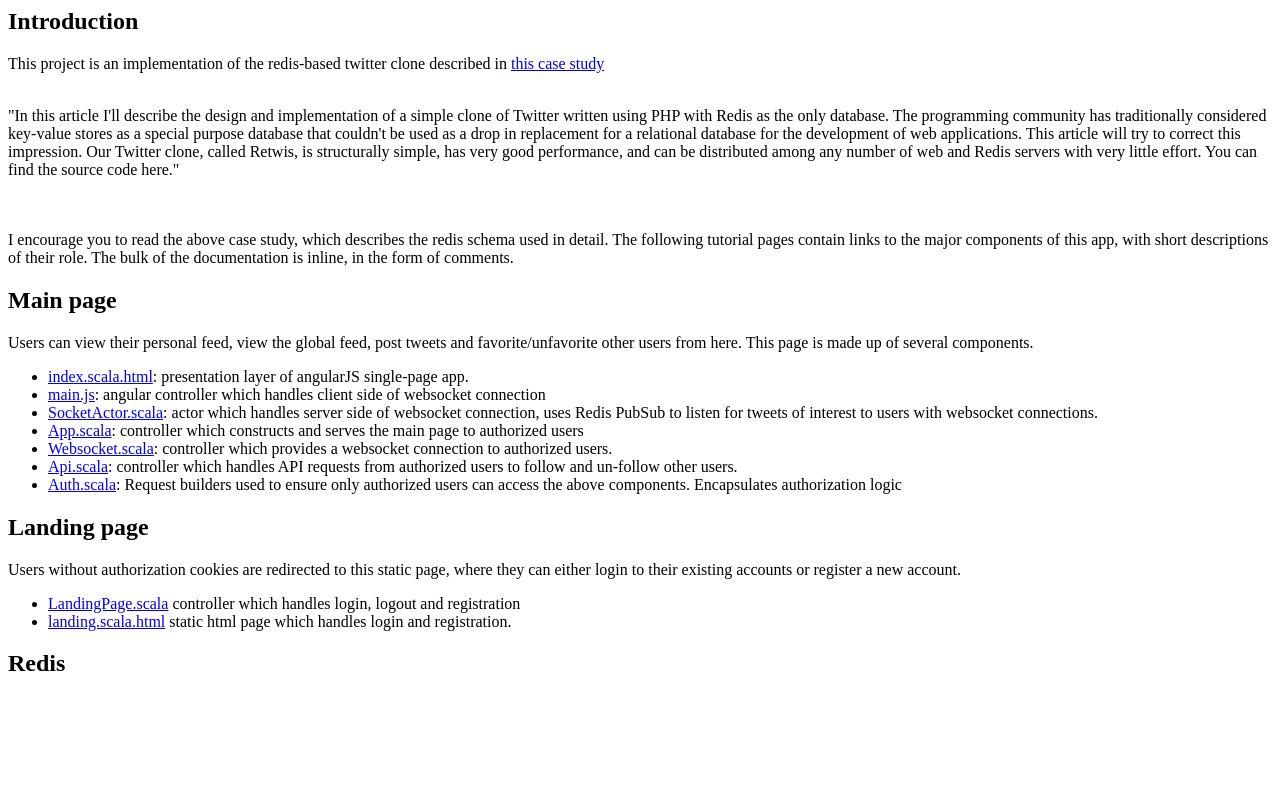
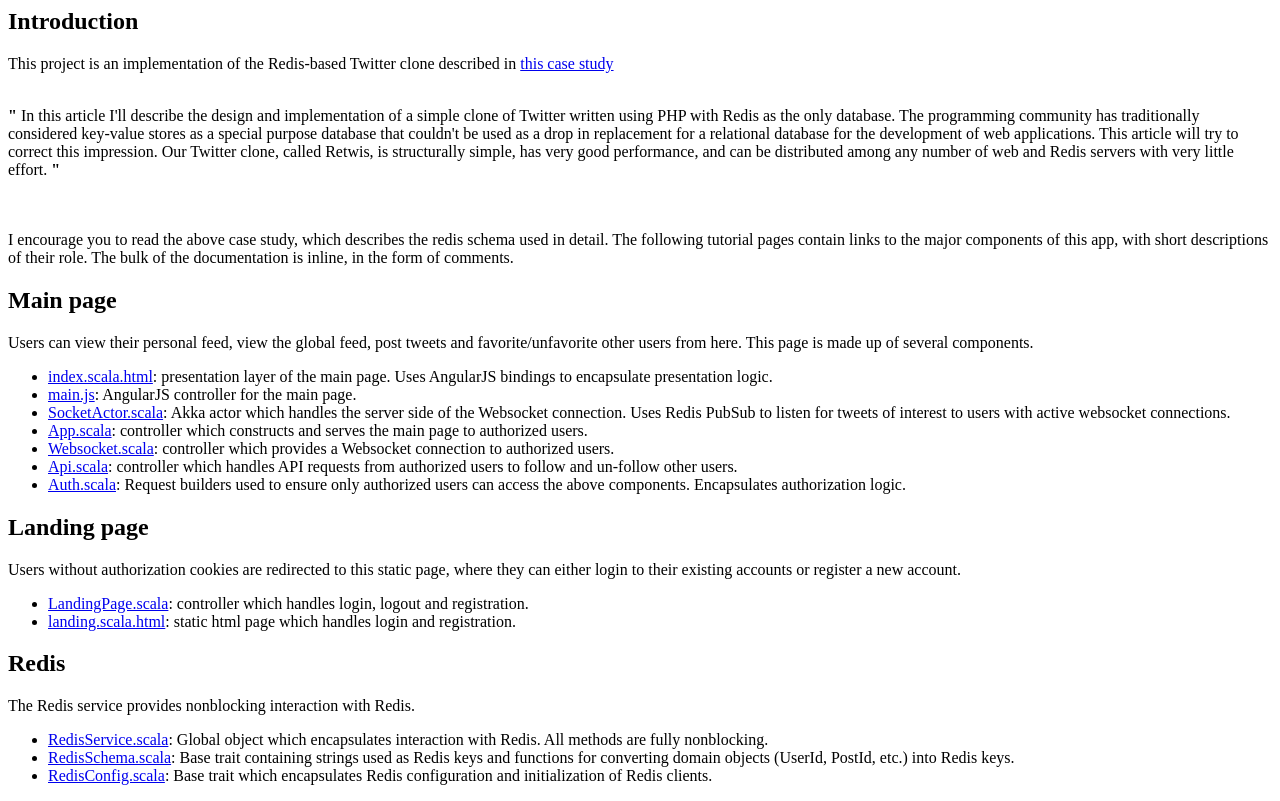
Before and after one commit to pkinsky/ClockworkSemaphore, a plain HTML site: page tutorial/index.html in a window 1280 px wide. Drawn offline with Linux system fonts and the light colour scheme.

Commit message:
Added full tutorial index.html
needs revision, but essentially ready

```diff
--- a/tutorial/index.html
+++ b/tutorial/index.html
@@ -1,19 +1,15 @@
-
-<!--
-todo: add initial page echoing app description, with list of pages to follow. Also link to redis case study
-
-todo: state that tutorial pages are starting points, bulk of documentation is inline in files linked from tutorial pages
--->
 
 <div>
 <h2>Introduction</h2>
 
-This project is an implementation of the redis-based twitter clone described in <a href="http://redis.io/topics/twitter-clone">this case study</a>
+This project is an implementation of the Redis-based Twitter clone described in <a href="http://redis.io/topics/twitter-clone">this case study</a>
 <br>
 <br>
 <p>
-"In this article I'll describe the design and implementation of a simple clone of Twitter written using PHP with Redis as the only database. The programming community has traditionally considered key-value stores as a special purpose database that couldn't be used as a drop in replacement for a relational database for the development of web applications. This article will try to correct this impression.
-Our Twitter clone, called Retwis, is structurally simple, has very good performance, and can be distributed among any number of web and Redis servers with very little effort. You can find the source code here."
+<b>"</b> In this article I'll describe the design and implementation of a simple clone of Twitter written using PHP with Redis as the only database.
+The programming community has traditionally considered key-value stores as a special purpose database that couldn't be used as a drop in replacement
+for a relational database for the development of web applications. This article will try to correct this impression.
+Our Twitter clone, called Retwis, is structurally simple, has very good performance, and can be distributed among any number of web and Redis servers with very little effort. <b>"</b>
 </p>
 <br>
 <br>
@@ -36,23 +32,24 @@ Users can view their personal feed, view the global feed, post tweets and favori
 <ul>
 <li>
 <a href="#code/app/views/app/index.scala.html" class="shortcut">index.scala.html</a>:
-    presentation layer of angularJS single-page app.
+    presentation layer of the main page. Uses AngularJS bindings to encapsulate presentation logic.
 </li>
 <li>
 <a href="#code/public/javascripts/main.js" class="shortcut">main.js</a>:
-    angular controller which handles client side of websocket connection
+    AngularJS controller for the main page.
 </li>
 <li>
 <a href="#code/app/actors/SocketActor.scala" class="shortcut">SocketActor.scala</a>:
-    actor which handles server side of websocket connection, uses Redis PubSub to listen for tweets of interest to users with websocket connections.
+    Akka actor which handles the server side of the Websocket connection.
+    Uses Redis PubSub to listen for tweets of interest to users with active websocket connections.
 </li>
 <li>
 <a href="#code/app/controllers/App.scala" class="shortcut">App.scala</a>:
-    controller which constructs and serves the main page to authorized users
+    controller which constructs and serves the main page to authorized users.
 </li>
 <li>
 <a href="#code/app/controllers/Websocket.scala" class="shortcut">Websocket.scala</a>:
-    controller which provides a websocket connection to authorized users.
+    controller which provides a Websocket connection to authorized users.
 </li>
 <li>
 <a href="#code/app/controllers/Api.scala" class="shortcut">Api.scala</a>:
@@ -60,7 +57,7 @@ Users can view their personal feed, view the global feed, post tweets and favori
 </li>
 <li>
 <a href="#code/app/controllers/Auth.scala" class="shortcut">Auth.scala</a>:
-    Request builders used to ensure only authorized users can access the above components. Encapsulates authorization logic
+    Request builders used to ensure only authorized users can access the above components. Encapsulates authorization logic.
 </li>
 </ul>
 </div>
@@ -73,11 +70,11 @@ Users without authorization cookies are redirected to this static page, where th
 <br>
 <ul>
 <li>
-<a href="#code/app/controllers/LandingPage.scala" class="shortcut">LandingPage.scala</a>
-    controller which handles login, logout and registration
+<a href="#code/app/controllers/LandingPage.scala" class="shortcut">LandingPage.scala</a>:
+    controller which handles login, logout and registration.
 </li>
 <li>
-<a href="#code/app/views/app/landing.scala.html" class="shortcut">landing.scala.html</a>
+<a href="#code/app/views/app/landing.scala.html" class="shortcut">landing.scala.html</a>:
     static html page which handles login and registration.
 </li>
 </ul>
@@ -91,19 +88,21 @@ Users without authorization cookies are redirected to this static page, where th
 Redis
 </h2>
 
-<!--
+The Redis service provides nonblocking interaction with Redis.
 
-QUICK overview as above of redis components, interactions with redis <- actually no, files should be commented enough that not needed
-
-files:
-redis schema
-redis config
-redisService
-
-
-GOAL: comment/make self-evident code such that an overview of what file handles what is sufficient. scaladoc all non-trivial methods (or just all methods)
-      this is a template/tutorial, excessive comments are no sin
--->
-
+<ul>
+    <li>
+        <a href="#code/app/service/RedisService.scala" class="shortcut">RedisService.scala</a>:
+        Global object which encapsulates interaction with Redis. All methods are fully nonblocking.
+    </li>
+    <li>
+        <a href="#code/app/service/RedisSchema.scala" class="shortcut">RedisSchema.scala</a>:
+        Base trait containing strings used as Redis keys and functions for converting domain objects (UserId, PostId, etc.) into Redis keys.
+    </li>
+    <li>
+        <a href="#code/app/service/RedisConfig.scala" class="shortcut">RedisConfig.scala</a>:
+        Base trait which encapsulates Redis configuration and initialization of Redis clients.
+    </li>
+</ul>
 
 </div>
```
